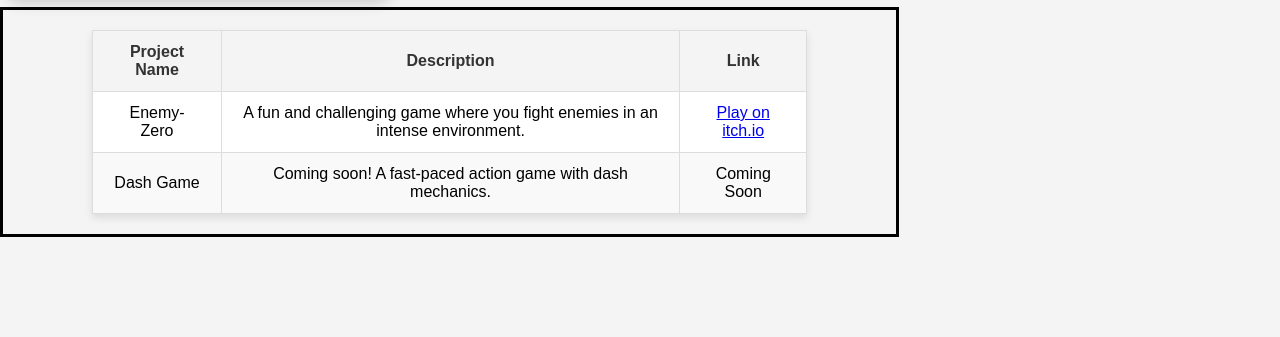
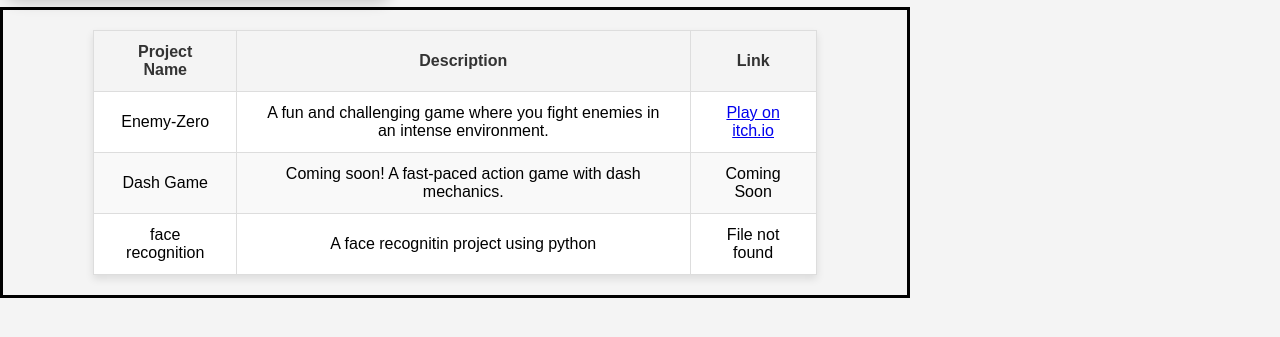
Before and after one commit to mohamedCraft13/mohamed-website, a plain HTML site: page projects.html in a window 1280 px wide. Shown: the part 139-476 px from the top of the page. Drawn offline with Linux system fonts and the light colour scheme.

Commit message:
Add files via upload

```diff
--- a/projects.html
+++ b/projects.html
@@ -146,6 +146,11 @@
           <td>Coming soon! A fast-paced action game with dash mechanics.</td>
           <td>Coming Soon</td>
         </tr>
+		<tr>
+          <td>face recognition </td>
+          <td>A face recognitin project using python </td>
+          <td>File not found</td>
+        </tr>
       </tbody>
     </table>
   </section>
```
